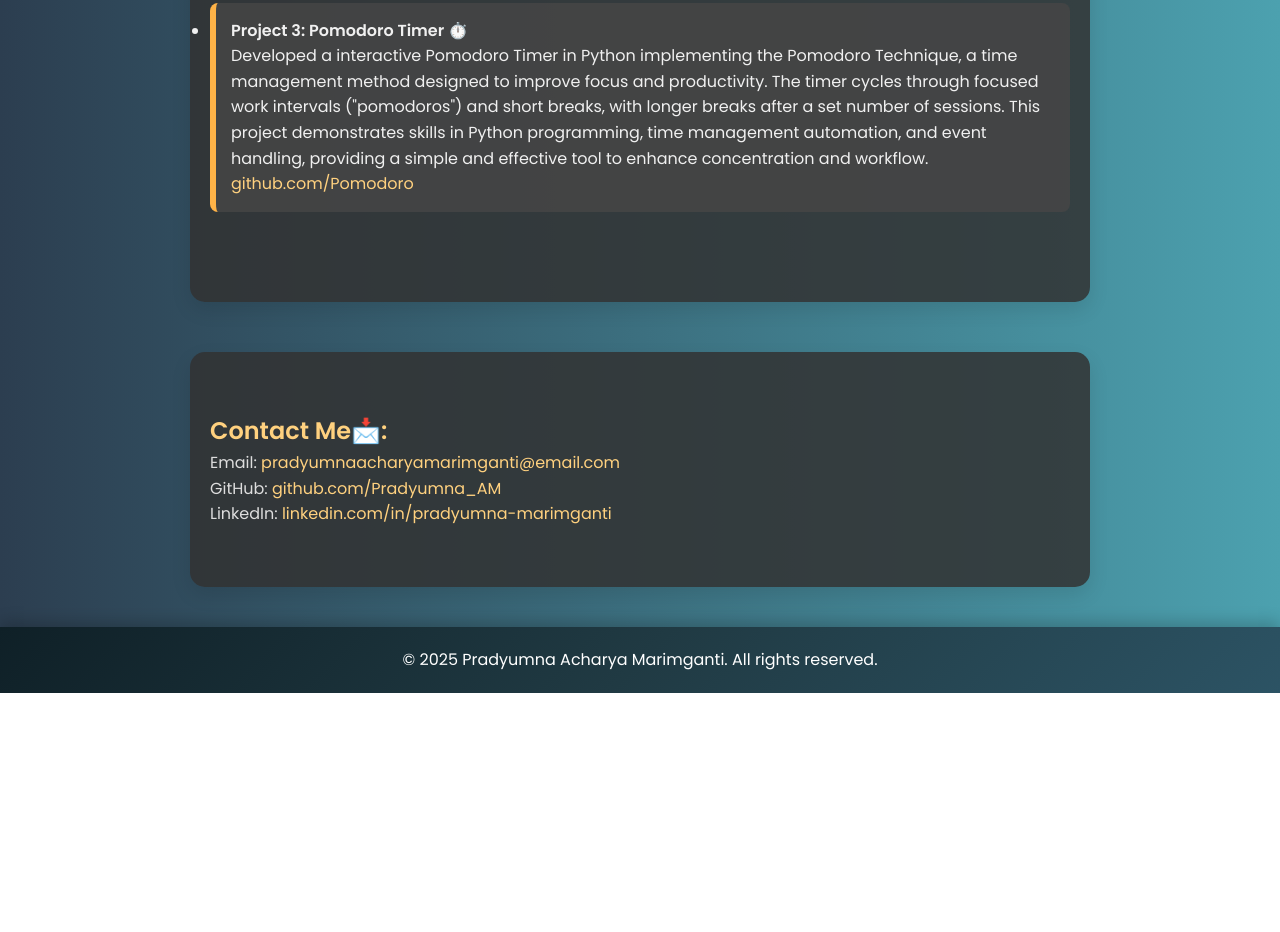
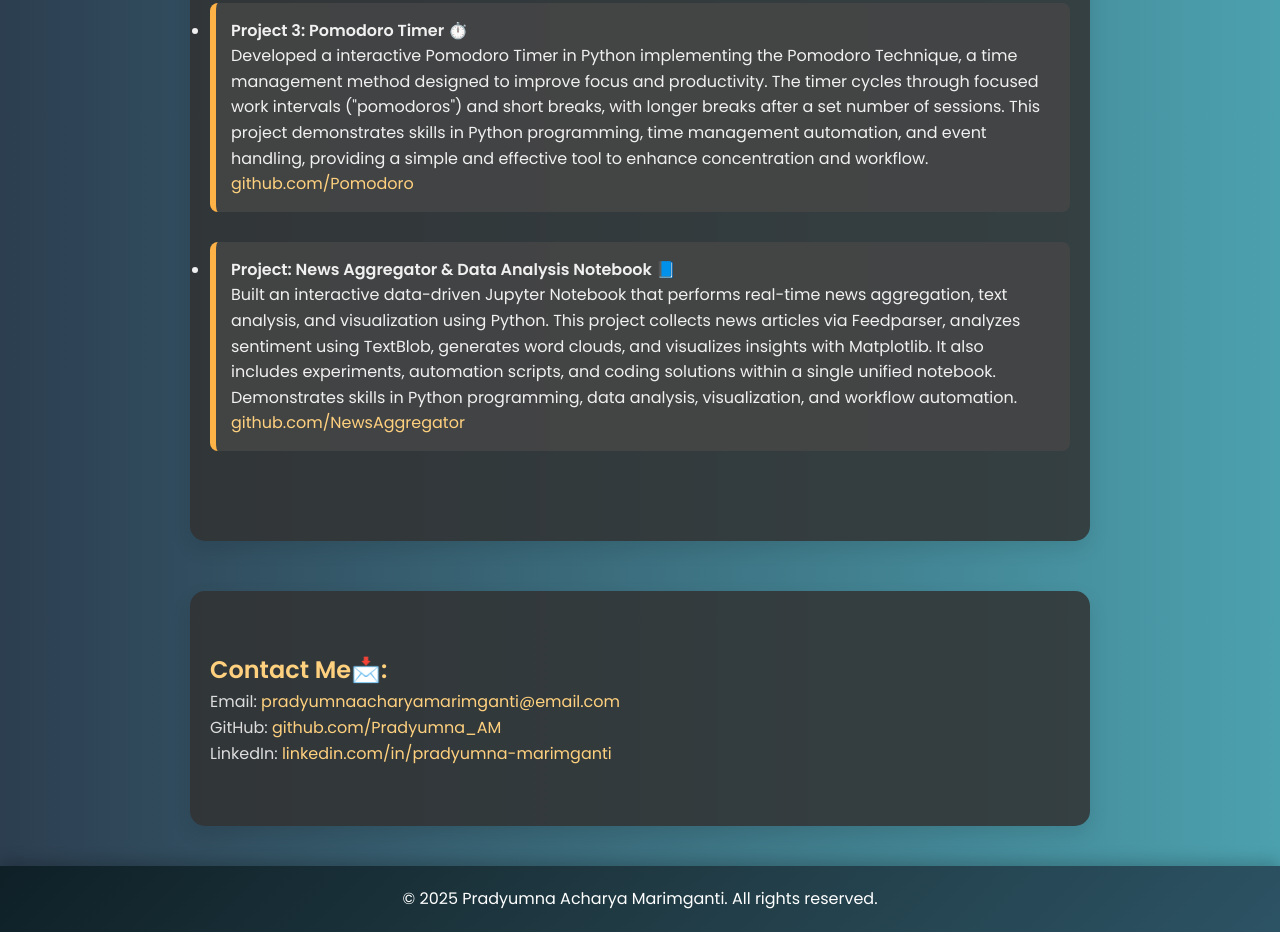
Before and after one commit to PradyumnaAM/Website, a plain HTML site: page index.html in a window 1280 px wide. Shown: the part 1919-2851 px from the top of the page. Before the commit the page ends 2612 px from the top, so only its background shows below. Drawn offline with Linux system fonts and the light colour scheme.

```diff
--- a/index.html
+++ b/index.html
@@ -194,6 +194,21 @@
         <p>Developed a <bold>interactive</bold> Pomodoro Timer in Python implementing the Pomodoro Technique, a time management method designed to improve focus and productivity. The timer cycles through focused work intervals ("pomodoros") and short breaks, with longer breaks after a set number of sessions. This project demonstrates skills in Python programming, time management automation, and event handling, providing a simple and effective tool to enhance concentration and workflow.</p>
         <a href="https://github.com/PradyumnaAM/Pomodoro" target="_blank">github.com/Pomodoro</a>
       </li>
+      <li>
+  <strong>Project: News Aggregator & Data Analysis Notebook 📘</strong>
+        <p>
+          Built an <bold>interactive data-driven</bold> Jupyter Notebook that performs
+          real-time news aggregation, text analysis, and visualization using Python.
+          This project collects news articles via Feedparser, analyzes sentiment using
+          TextBlob, generates word clouds, and visualizes insights with Matplotlib.
+          It also includes experiments, automation scripts, and coding solutions within
+          a single unified notebook. Demonstrates skills in Python programming, data
+          analysis, visualization, and workflow automation.
+        </p>
+        <a href="https://github.com/PradyumnaAM/NewsAggregator" target="_blank">
+    github.com/NewsAggregator
+        </a>
+      </li>
     </ul>
   </section>
 
```
